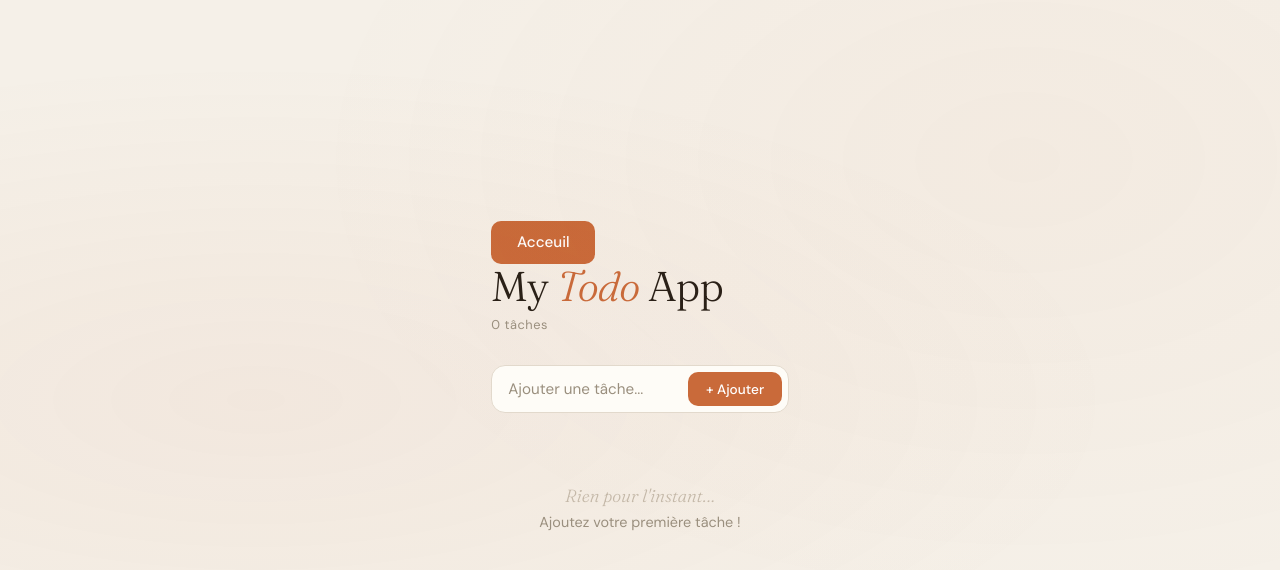
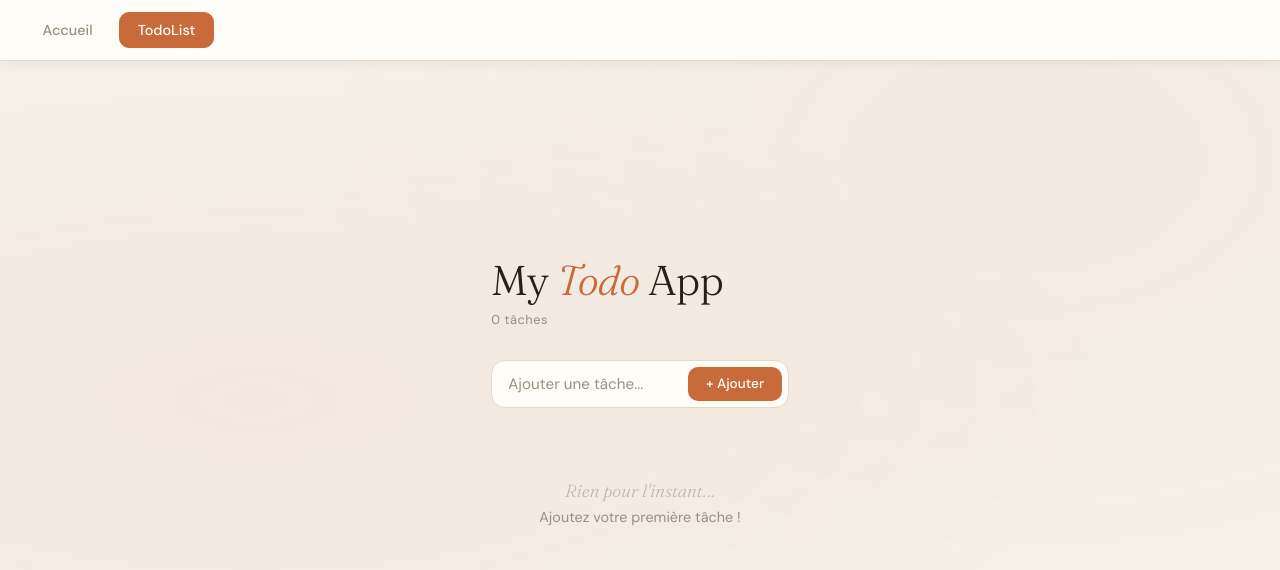
Before and after one commit to Rioma-R/Todo-app, a React (Vite) app: page /todo in a window 1280 px wide. Shown: the top 570 px of the page. Built offline with nearby package versions, Linux system fonts and the light colour scheme.

Commit message:
update features
add a nav bar dynamic on all page

```diff
--- a/package.json
+++ b/package.json
@@ -12,7 +12,7 @@
   "dependencies": {
     "react": "^19.2.4",
     "react-dom": "^19.2.4",
-    "react-router-dom": "^7.14.1"
+    "react-router-dom": "^7.14.2"
   },
   "devDependencies": {
     "@eslint/js": "^9.39.4",
--- a/src/Home.CSS
+++ b/src/Home.CSS
@@ -1,3 +1,7 @@
+body {
+  padding-top: 64px; /* hauteur de la navbar */
+}
+
 /* Home.css */
 .home {
   position: relative;
--- /dev/null
+++ b/src/Nav.css
@@ -0,0 +1,41 @@
+.nav {
+  position: fixed;
+  top: 0;
+  left: 0;
+  right: 0;
+  z-index: 100;
+  display: flex;
+  align-items: center;
+  gap: 8px;
+  padding: 12px 24px;
+  background: var(--surface);
+  border-bottom: 1px solid var(--border);
+  box-shadow: 0 2px 12px rgba(42, 32, 23, 0.06);
+}
+
+.nav-btn {
+  background: none;
+  border: 1px solid transparent;
+  border-radius: 10px;
+  padding: 0.5rem 1.1rem;
+  font-family: 'DM Sans', sans-serif;
+  font-size: 0.9rem;
+  font-weight: 500;
+  color: var(--muted);
+  cursor: pointer;
+  text-decoration: none;
+  transition: background 0.2s, color 0.2s, border-color 0.2s;
+}
+
+.nav-btn:hover {
+  background: var(--accent-light);
+  color: var(--accent);
+  border-color: var(--border);
+}
+
+/* ✅ Bouton actif = page actuelle */
+.nav-btn.active {
+  background: var(--accent);
+  color: #fff;
+  border-color: var(--accent);
+}
--- a/src/Routes.jsx
+++ b/src/Routes.jsx
@@ -1,11 +1,12 @@
 import { Routes, Route } from "react-router-dom";
-import { App } from "./app.jsx";
-import { Home} from "./home.jsx"
+import { Todo } from "./todo.jsx";
+import { Home } from "./home.jsx"
+
 export function AppRoutes() {
   return (
     <Routes>
-      <Route path="/todo" element={<App />} />
-      <Route path="/" element={<Home />}/>
+      <Route path="/todo" element={<Todo />} />
+      <Route path="/" element={<Home />} />
     </Routes>
   );
 }
--- a/src/app.jsx
+++ /dev/null
@@ -1,76 +0,0 @@
-import { useState } from "react";
-import { useNavigate } from "react-router-dom";
-import "./App.css";
-
-export function App() {
-  const navigate = useNavigate();
-  const [todos, setTodos] = useState([]);
-  const [input, setInput] = useState("");
-
-  const addTodo = () => {
-    if (!input.trim()) return;
-    setTodos([...todos, { id: Date.now(), text: input.trim(), done: false }]);
-    setInput("");
-  };
-
-  const toggleTodo = (id) =>
-    setTodos(todos.map((t) => (t.id === id ? { ...t, done: !t.done } : t)));
-
-  const deleteTodo = (id) => setTodos(todos.filter((t) => t.id !== id));
-
-  return (
-    <>
-    <div className="nav">
-        <button className="home-btn" onClick={() => navigate("/")}>
-          Acceuil
-        </button>
-      </div>
-
-    <div className="app">
-      <header className="app-header">
-        <h1>
-          My <em>Todo</em> App
-        </h1>
-        <p className="task-count">
-          {todos.length} tâche{todos.length !== 1 ? "s" : ""}
-        </p>
-      </header>
-
-      <div className="todo-form">
-        <input
-          value={input}
-          onChange={(e) => setInput(e.target.value)}
-          onKeyDown={(e) => e.key === "Enter" && addTodo()}
-          placeholder="Ajouter une tâche..."
-        />
-        <button onClick={addTodo}>+ Ajouter</button>
-      </div>
-
-      {todos.length === 0 ? (
-        <div className="empty-state">
-          <span>Rien pour l'instant…</span>
-          Ajoutez votre première tâche !
-        </div>
-      ) : (
-        <ul className="todo-list">
-          {todos.map((t) => (
-            <li key={t.id} className={`todo-item ${t.done ? "done" : ""}`}>
-              <input
-                type="checkbox"
-                checked={t.done}
-                onChange={() => toggleTodo(t.id)}
-              />
-              <span className="todo-text">{t.text}</span>
-              <button className="delete-btn" onClick={() => deleteTodo(t.id)}>
-                ×
-              </button>
-            </li>
-          ))}
-        </ul>
-      )}
-
-    </div>
-    </>
-  );
-
-}
--- a/src/home.jsx
+++ b/src/home.jsx
@@ -1,19 +1,21 @@
 import { useNavigate } from "react-router-dom";
+import { Navigation } from "./navigation";
 import "./Home.css";
 
 export function Home() {
   const navigate = useNavigate();
 
   return (
+    <>
+      <div className="navigationBar">
+        <Navigation />
+      </div>
       <div className="home">
         <header className="home-header">
           <h1>Bienvenue sur l'app de <em>Roma</em></h1>
           <p className="home-subtitle">Gérez vos tâches simplement et efficacement.</p>
         </header>
-
-      <button className="home-btn" onClick={() => navigate("/todo")}>
-        todoList
-      </button>
       </div>
+    </>
   );
 }
--- /dev/null
+++ b/src/navigation.jsx
@@ -0,0 +1,15 @@
+import "./Nav.css";
+import { NavLink } from "react-router-dom";
+
+export function Navigation() {
+  return (
+    <nav className="nav">
+      <NavLink to="/" end className={({ isActive }) => isActive ? "nav-btn active" : "nav-btn"}>
+        Accueil
+      </NavLink>
+      <NavLink to="/todo" className={({ isActive }) => isActive ? "nav-btn active" : "nav-btn"}>
+        TodoList
+      </NavLink>
+    </nav>
+  );
+}
--- a/src/App.css
+++ b/src/todo.css
@@ -28,6 +28,8 @@ body {
   align-items: center;
   justify-content: center;
   padding: 2rem;
+  padding-top: 64px;
+
 }
 
 /* Fond texturé subtil */
--- /dev/null
+++ b/src/todo.jsx
@@ -0,0 +1,75 @@
+import { useState } from "react";
+import { useNavigate } from "react-router-dom";
+import { Navigation } from "./navigation";
+import "./todo.css";
+
+export function Todo() {
+  const navigate = useNavigate();
+  const [todos, setTodos] = useState([]);
+  const [input, setInput] = useState("");
+
+  const addTodo = () => {
+    if (!input.trim()) return;
+    setTodos([...todos, { id: Date.now(), text: input.trim(), done: false }]);
+    setInput("");
+  };
+
+  const toggleTodo = (id) =>
+    setTodos(todos.map((t) => (t.id === id ? { ...t, done: !t.done } : t)));
+
+  const deleteTodo = (id) => setTodos(todos.filter((t) => t.id !== id));
+
+  return (
+    <>
+      <div className="navigationBar">
+        <Navigation />
+      </div>
+
+      <div className="app">
+        <header className="app-header">
+          <h1>
+            My <em>Todo</em> App
+          </h1>
+          <p className="task-count">
+            {todos.length} tâche{todos.length !== 1 ? "s" : ""}
+          </p>
+        </header>
+
+        <div className="todo-form">
+          <input
+            value={input}
+            onChange={(e) => setInput(e.target.value)}
+            onKeyDown={(e) => e.key === "Enter" && addTodo()}
+            placeholder="Ajouter une tâche..."
+          />
+          <button onClick={addTodo}>+ Ajouter</button>
+        </div>
+
+        {todos.length === 0 ? (
+          <div className="empty-state">
+            <span>Rien pour l'instant…</span>
+            Ajoutez votre première tâche !
+          </div>
+        ) : (
+          <ul className="todo-list">
+            {todos.map((t) => (
+              <li key={t.id} className={`todo-item ${t.done ? "done" : ""}`}>
+                <input
+                  type="checkbox"
+                  checked={t.done}
+                  onChange={() => toggleTodo(t.id)}
+                />
+                <span className="todo-text">{t.text}</span>
+                <button className="delete-btn" onClick={() => deleteTodo(t.id)}>
+                  ×
+                </button>
+              </li>
+            ))}
+          </ul>
+        )}
+
+      </div>
+    </>
+  );
+
+}
```
Also changed, not shown: src/main.jsx (+4 -3 lines), 1 other file (tests, documents, lock files or other folders). Lines whose indentation alone changed are shown as unchanged.
